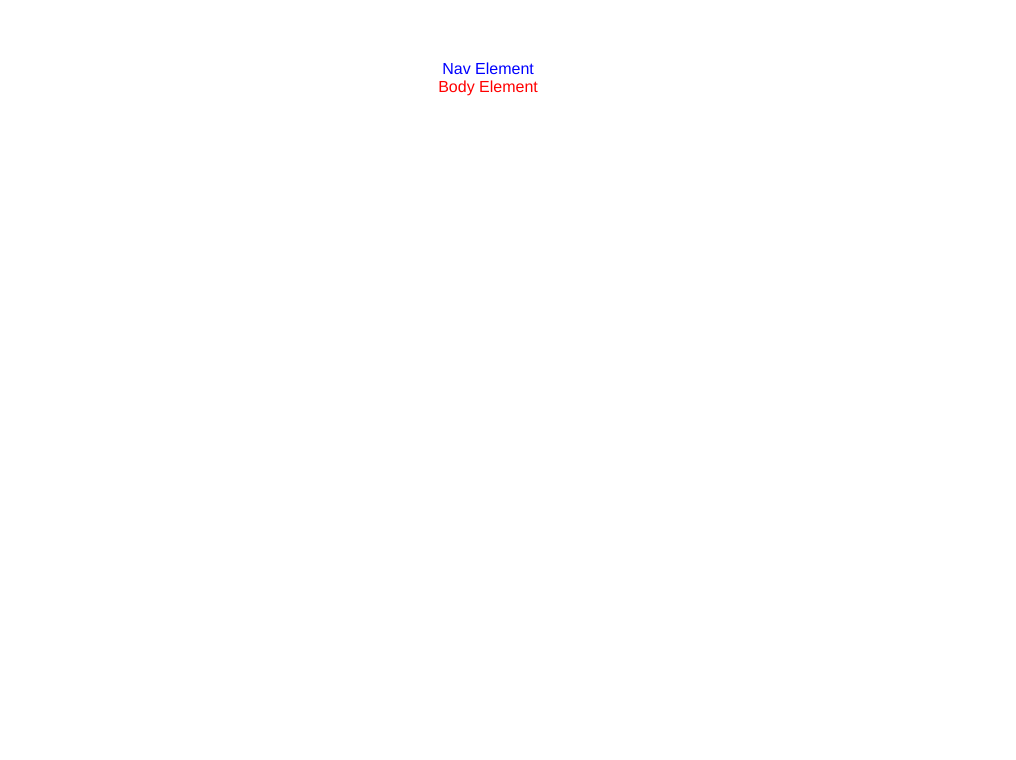
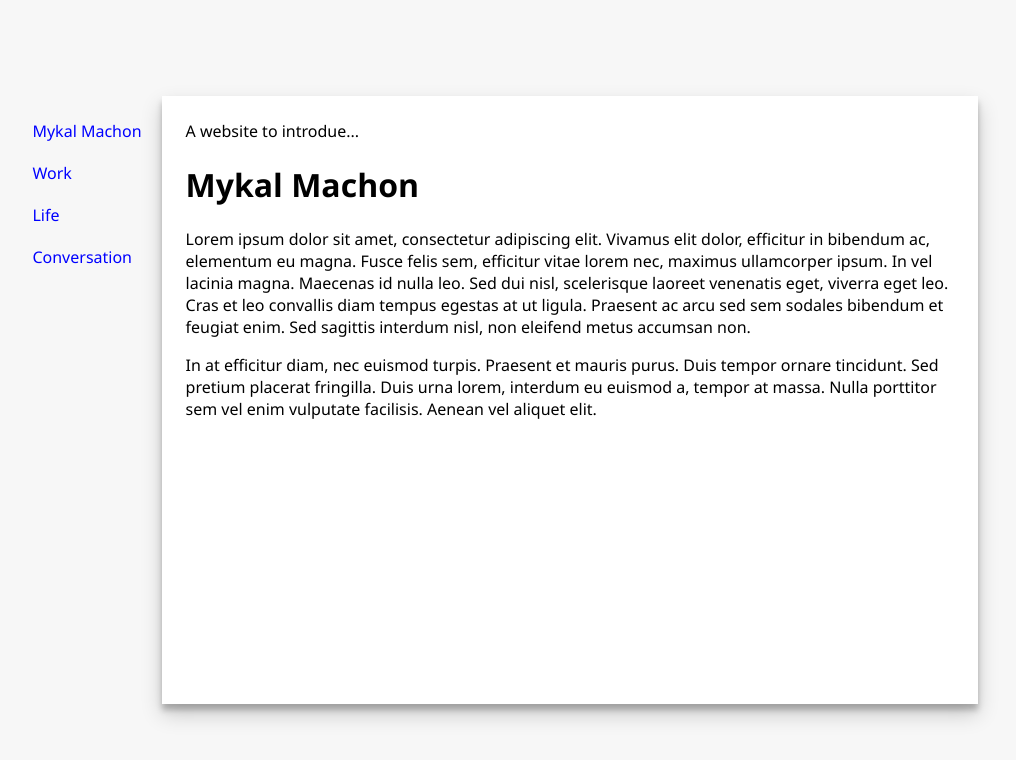
Before and after one commit to StanislavSt/MykalMachon, a Vue app: page / in a window 1280 px wide. Shown: the top 760 px of the page, without its empty margins (152-1168 px from the left). Built offline with nearby package versions, Linux system fonts and the light colour scheme.

Commit message:
Added Basic Navbar and Layout for desktop
Added some additional Base layout work with minimal styling

```diff
--- a/public/index.html
+++ b/public/index.html
@@ -1,12 +1,20 @@
 <!DOCTYPE html>
 <html>
+
 <head>
   <meta charset="utf-8">
   <meta http-equiv="X-UA-Compatible" content="IE=edge">
   <meta name="viewport" content="width=device-width,initial-scale=1.0">
   <link rel="icon" href="<%= BASE_URL %>favicon.ico">
   <title>MykalMachon</title>
+  <style>
+    body {
+      margin: 0px;
+
+    }
+  </style>
 </head>
+
 <body>
   <noscript>
     <strong>We're sorry but MykalMachon doesn't work properly without JavaScript enabled. Please enable it to continue.</strong>
@@ -14,4 +22,5 @@
   <div id="app"></div>
   <!-- built files will be auto injected -->
 </body>
+
 </html>
--- a/src/App.vue
+++ b/src/App.vue
@@ -1,7 +1,9 @@
 <template>
   <div id="app">
-    <Navigation />
-    <Body />
+    <div class="inner">
+      <Navigation />
+      <Body />
+    </div>
   </div>
 </template>
 
@@ -20,11 +22,19 @@ export default {
 
 <style>
 #app {
-  font-family: 'Avenir', Helvetica, Arial, sans-serif;
+  font-family: 'Segoe UI', Tahoma, Geneva, Verdana, sans-serif;
   -webkit-font-smoothing: antialiased;
   -moz-osx-font-smoothing: grayscale;
-  text-align: center;
-  color: #2c3e50;
-  margin-top: 60px;
+  display: flex;
+  justify-content: center;
+  align-items: center;
+  width: 100vw;
+  height: 100vh;
+  background: #f7f7f7;
+}
+
+.inner {
+  display: flex;
+  flex-direction: row;
 }
 </style>
--- a/src/components/Body.vue
+++ b/src/components/Body.vue
@@ -1,5 +1,10 @@
 <template>
-  <div id="body">Body Element</div>
+  <div id="body">
+    A website to introdue...
+    <h1>Mykal Machon</h1>
+    <p>Lorem ipsum dolor sit amet, consectetur adipiscing elit. Vivamus elit dolor, efficitur in bibendum ac, elementum eu magna. Fusce felis sem, efficitur vitae lorem nec, maximus ullamcorper ipsum. In vel lacinia magna. Maecenas id nulla leo. Sed dui nisl, scelerisque laoreet venenatis eget, viverra eget leo. Cras et leo convallis diam tempus egestas at ut ligula. Praesent ac arcu sed sem sodales bibendum et feugiat enim. Sed sagittis interdum nisl, non eleifend metus accumsan non. </p>
+    <p>In at efficitur diam, nec euismod turpis. Praesent et mauris purus. Duis tempor ornare tincidunt. Sed pretium placerat fringilla. Duis urna lorem, interdum eu euismod a, tempor at massa. Nulla porttitor sem vel enim vulputate facilisis. Aenean vel aliquet elit. </p>
+  </div>
 </template>
 
 <script>
@@ -10,6 +15,10 @@ export default {
 
 <style >
 #body {
-  color: red;
+  width: 60vw;
+  height: 70vh;
+  padding: 24px;
+  background: white;
+  box-shadow: 0 10px 20px rgba(0, 0, 0, 0.19), 0 6px 6px rgba(0, 0, 0, 0.23);
 }
 </style>
--- a/src/components/Navigation.vue
+++ b/src/components/Navigation.vue
@@ -1,15 +1,47 @@
 <template>
-  <div id="nav">Nav Element</div>
+  <div id="nav">
+    <button class="nav-item" v-on:click='addActive'>Mykal Machon</button>
+    <button class="nav-item">Work</button>
+    <button class="nav-item">Life</button>
+    <button class="nav-item">Conversation</button>
+  </div>
 </template>
 
 <script>
 export default {
-  name: 'Navigation'
+  name: 'Navigation',
+  methods: {
+    addActive: function() {}
+  }
 };
 </script>
 
 <style>
 #nav {
   color: blue;
+  padding: 24px 0px 24px 24px;
+  display: flex;
+  margin-top: -10px;
+  flex-direction: column;
+}
+
+.nav-item {
+  all: unset;
+  padding: 10px;
+  padding-right: 20px;
+  transition: all 0.2s linear;
+}
+
+.nav-item:first {
+  padding-top: 0px;
+}
+
+.nav-item:hover {
+  background: #dedede;
+}
+
+.nav-item:focus {
+  background-color: blue;
+  color: white;
 }
 </style>
```
Lines whose indentation alone changed are shown as unchanged.
